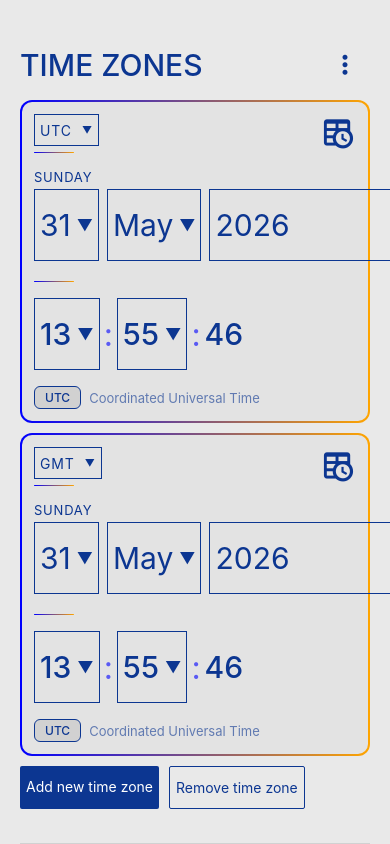
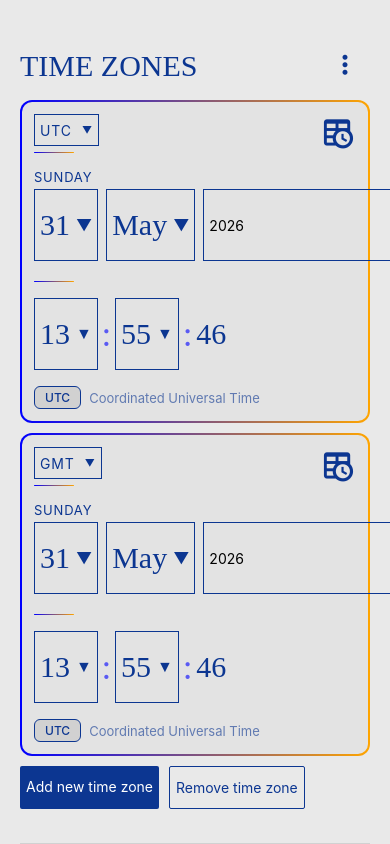
Before and after one commit to christopherdgibson/tzcomp, a React Native app: screen / in a window 390 px wide. Built offline with nearby package versions, Linux system fonts and the light colour scheme.

Commit message:
Incorporate Avenir font #tzcomp

```diff
--- a/App.tsx
+++ b/App.tsx
@@ -1,5 +1,6 @@
 import { StatusBar } from 'expo-status-bar';
 import { StyleSheet, View } from 'react-native';
+import { useFonts } from 'expo-font';
 // import { SafeAreaView } from 'react-native-safe-area-context';
 import {ThemeProvider} from '@/contexts/theme-context';
 import {SettingsProvider} from '@/contexts/settings-context';
@@ -8,10 +9,16 @@ import timeZoneData from "@/constants/time-zone-names.json";
 const timeZoneNames = timeZoneData.timeZoneNames;
 
 export default function App() {
+    const [fontsLoaded] = useFonts({
+    'AvenirLTStdLight': require('./assets/fonts/AvenirLTStdLight.otf'),
+    'AvenirLTStdBook': require('./assets/fonts/AvenirLTStdBook.otf'),
+    'AvenirLTStdHeavy': require('./assets/fonts/AvenirLTStdHeavy.otf'),
+  });
+
+  if (!fontsLoaded) return null; // or a splash / loading screen
   return (
-    <>
-    {/* <SafeAreaView>
-          </SafeAreaView> */}
+    // <SafeAreaView>
+    //       </SafeAreaView>
       <SettingsProvider>
         <ThemeProvider>
           <View style={styles.container}>
@@ -20,7 +27,6 @@ export default function App() {
           </View>
         </ThemeProvider>
       </SettingsProvider>
-</>
   );
 }
 
--- a/app.json
+++ b/app.json
@@ -20,7 +20,7 @@
         "foregroundImage": "./assets/adaptive-icon.png",
         "backgroundColor": "#ffffff"
       },
-      "package": "com.anonymous.timezoneapp"
+      "package": "com.christopherdgibson.tzcomp"
     },
     "web": {
       "favicon": "./assets/favicon.png"
--- a/components/dropdowns/NumberUpDown.tsx
+++ b/components/dropdowns/NumberUpDown.tsx
@@ -2,24 +2,19 @@ import { useEffect, useState } from "react";
 import { StyleProp, StyleSheet, Text, TextInput, TextStyle, TouchableOpacity, View } from 'react-native';
 import { useTheme } from '@/hooks/use-theme';
 
-import { Typography } from '@/constants/theme';
-
 import type {OnChange} from "@/constants/types";
 
-// import "./styles.css";
-
-
 interface NumberDropdownUpDownProps {
-  style: StyleProp<TextStyle> | undefined,
+  style?: StyleProp<TextStyle> | undefined,
+  fontStyle?: StyleProp<TextStyle> | undefined,
   display?: (input: number) => string | number;
   input: number | null | undefined;
   onChange: OnChange<number>;
 }
 
-export default function NumberUpDown({ style, input, display = n => n, onChange }: NumberDropdownUpDownProps): React.JSX.Element {
+export default function NumberUpDown({ style, fontStyle, input, display = n => n, onChange }: NumberDropdownUpDownProps): React.JSX.Element {
   const theme = useTheme();
   const styles = makeStyles(theme);
-  const [search, setSearch] = useState("");
   const [selectedNumber, setSelectedNumber] = useState<number>(input ?? 0);
   const [inputValue, setInputValue] = useState(display(selectedNumber).toString());
 
@@ -42,23 +37,10 @@ const handleInputChange = (text: string) => {
     }
   }, [input]);
 
-  // useEffect(() => {
-  //   const handleKey = (e: KeyboardEvent) => {
-  //       if (e.key.length === 1) {
-  //         setSearch(prev => prev + e.key);
-  //         setSelectedNumber(Number(selectedNumber.toString() + e.key));
-  //       }
-  //       // if (e.key === 'Backspace') setSearch(prev => prev.slice(0, -1));
-  //   };
-  //   window.addEventListener("keydown", handleKey);
-  //   return () => window.removeEventListener("keydown", handleKey);
-  // }, [selectedNumber]);
-
   return (
-    <View style={style}>
+    <View style={[style, styles.numberUpDown]}>
       <TextInput
-          // style={[styles.dropbtnText, { width: "2022".length * 25}]}
-          style={styles.dropbtnText}
+          style={[fontStyle]}
           value={inputValue}
           onChangeText={handleInputChange}
           keyboardType="numeric"
@@ -71,7 +53,7 @@ const handleInputChange = (text: string) => {
                   setSelectedNumber(selectedNumber + 1);
                 }}
               >
-          <Text style={styles.dropbtnArrow}>
+          <Text style={styles.upDownArrow}>
             {'▲'}
           </Text>
         </TouchableOpacity>
@@ -81,7 +63,7 @@ const handleInputChange = (text: string) => {
                   setSelectedNumber(selectedNumber - 1);
                 }}
               >
-          <Text style={styles.dropbtnArrow}>
+          <Text style={styles.upDownArrow}>
             {'▼'}
           </Text>
         </TouchableOpacity>
@@ -90,78 +72,22 @@ const handleInputChange = (text: string) => {
   );
 }
 
-
 const makeStyles = (theme: ReturnType<typeof useTheme>) =>
   StyleSheet.create({
-    // numberUpDown: {
-    //   position: 'relative',
-    //   flexDirection: 'row',
-    //   borderWidth: 1,
-    //   borderColor: theme.fontColor,
-    //   paddingLeft: 5,
-    //   alignItems: 'center',
-    //   fontSize: 4,
-    // },
-    dropbtn: {
-      paddingVertical: 0,
-      paddingHorizontal: 5,
-      borderWidth: 1,
-      borderColor: theme.fontColor,
-      height:10,
+    numberUpDown: {
+      flexDirection: 'row',
+      paddingLeft: 5,
+      alignContent: 'center',
+      alignItems: 'center',
     },
-    dropbtnText: {
-      color: theme.fontColor,
-      ...Typography.lg,
-      flex: 0,
-
-    },
-    dropbtnArrow: {
+    upDownArrow: {
       color: theme.fontColor,
       fontSize: 16,
-      paddingVertical: 0,
-    },
-    // :hover → use onPressIn/onPressOut to toggle a pressed style
-    dropbtnPressed: {
-      backgroundColor: theme.bgSelected,
-    },
-
-    // .dropdown-backdrop
-    dropdownBackdrop: {
-      position: 'absolute',  // inside a Modal this covers the screen
-      top: 0, left: 0, right: 0, bottom: 0,
-      // zIndex: 9,
-    },
-    dropdownContent: {
-      position: 'absolute',
-      top: '100%',        // appears just below the button
-      left: 0,
-      // zIndex: 10,
-      minWidth: 200,
-      maxHeight: 500,
-      backgroundColor: theme.bgCard,
-      shadowColor: '#000',
-      shadowOffset: { width: 0, height: 8 },
-      shadowOpacity: 0.2,
-      shadowRadius: 16,
-      elevation: 10,
-    },
-    // .dropdown-content li
-    dropdownItem: {
-      color: theme.text,
-      paddingVertical: 12,
-      paddingHorizontal: 16,
-    },
-    // :hover equivalent
-    dropdownItemPressed: {
-      backgroundColor: theme.bgSelected,
-    },
-    dropdownItemText: {
-
     },
     numberArrowContainer: {
       flexDirection: 'column',
       paddingHorizontal: 6,
-
+      justifyContent: 'center',
+      alignSelf: 'center',
     }
-
   });
--- a/constants/theme.ts
+++ b/constants/theme.ts
@@ -77,42 +77,42 @@ export const GradientPalette = {
     blue: {
       gradientLeft: "#1a56d6",
       gradientRight: "#e07b20",
-      name: "Default"
+      name: "Blue"
     },
     forest: {
       gradientLeft: "#1a6b3c",
       gradientRight: "#c4962a",
-      name: "Default"
+      name: "Forest"
     },
     plum: {
       gradientLeft: "#5b2d8e",
       gradientRight: "#c0392b",
-      name: "Default"
+      name: "Plum"
     },
     slate: {
       gradientLeft: "#2c4a6e",
       gradientRight: "#e05c3a",
-      name: "Default"
+      name: "Slate"
     },
     purpleYellow: {
       gradientLeft: "#8c00b7",
       gradientRight: "#fcff41",
-      name: "Default"
+      name: "PurpleYellow"
     },
     purpleGrey: {
       gradientLeft: "#6e0edc",
       gradientRight: "#b7b7b7",
-      name: "Default"
+      name: "PurpleGrey"
     },
     blueRed: {
       gradientLeft: "#000097",
       gradientRight: "#ff4747",
-      name: "Default"
+      name: "BlueRed"
     },
     blueLightBlue: {
       gradientLeft: "#000097",
       gradientRight: "#82c1f2",
-      name: "Default"
+      name: "BlueLightBlue"
     },
 } as const;
 
@@ -141,13 +141,35 @@ export function buildTheme(baseBg: string, fontSelected: string, accentPrimary:
   };
 }
 
-// theme.ts
+export const Fonts = {
+  light: 'AvenirLTStd-Light',
+  book: 'AvenirLTStd-Book',
+  heavy: 'AvenirLTStd-Heavy',
+} as const;
+
+export const FontFallback = Platform.select({
+  web: 'sans-serif',
+  default: 'normal',
+});
+
 export const Typography = {
-  sm:   { fontSize: 12 },
-  base: { fontSize: 14 },
-  md:   { fontSize: 16 },
-  lg:   { fontSize: 30 },
-  xl:   { fontSize: 38 },
+  sm:   { fontSize: 12, fontFamily: Fonts.light },
+  base: { fontSize: 14, fontFamily: Fonts.light },
+  md:   { fontSize: 16, fontFamily: Fonts.light },
+  lg:   { fontSize: 30, fontFamily: Fonts.light },
+  xl:   { fontSize: 38, fontFamily: Fonts.light },
+
+  smBook:   { fontSize: 12, fontFamily: Fonts.book },
+  baseBook: { fontSize: 14, fontFamily: Fonts.book },
+  mdBook:   { fontSize: 16, fontFamily: Fonts.book },
+  lgBook:   { fontSize: 30, fontFamily: Fonts.book },
+  xlBook:   { fontSize: 38, fontFamily: Fonts.book },
+
+  smHeavy:   { fontSize: 12, fontFamily: Fonts.heavy },
+  baseHeavy: { fontSize: 14, fontFamily: Fonts.heavy },
+  mdHeavy:   { fontSize: 16, fontFamily: Fonts.heavy },
+  lgHeavy:   { fontSize: 30, fontFamily: Fonts.heavy },
+  xlHeavy:   { fontSize: 38, fontFamily: Fonts.heavy },
 } as const;
 
 export const TextStyles = {
@@ -160,30 +182,30 @@ export type TypographyKey = keyof typeof Typography;
 
 export type ThemeColor = keyof typeof Colors.light & keyof typeof Colors.dark;
 
-export const Fonts = Platform.select({
-  ios: {
-    /** iOS `UIFontDescriptorSystemDesignDefault` */
-    sans: 'system-ui',
-    /** iOS `UIFontDescriptorSystemDesignSerif` */
-    serif: 'ui-serif',
-    /** iOS `UIFontDescriptorSystemDesignRounded` */
-    rounded: 'ui-rounded',
-    /** iOS `UIFontDescriptorSystemDesignMonospaced` */
-    mono: 'ui-monospace',
-  },
-  default: {
-    sans: 'normal',
-    serif: 'serif',
-    rounded: 'normal',
-    mono: 'monospace',
-  },
-  web: {
-    sans: 'var(--font-display)',
-    serif: 'var(--font-serif)',
-    rounded: 'var(--font-rounded)',
-    mono: 'var(--font-mono)',
-  },
-});
+// export const Fonts = Platform.select({
+//   ios: {
+//     /** iOS `UIFontDescriptorSystemDesignDefault` */
+//     sans: 'system-ui',
+//     /** iOS `UIFontDescriptorSystemDesignSerif` */
+//     serif: 'ui-serif',
+//     /** iOS `UIFontDescriptorSystemDesignRounded` */
+//     rounded: 'ui-rounded',
+//     /** iOS `UIFontDescriptorSystemDesignMonospaced` */
+//     mono: 'ui-monospace',
+//   },
+//   default: {
+//     sans: 'normal',
+//     serif: 'serif',
+//     rounded: 'normal',
+//     mono: 'monospace',
+//   },
+//   web: {
+//     sans: 'var(--font-display)',
+//     serif: 'var(--font-serif)',
+//     rounded: 'var(--font-rounded)',
+//     mono: 'var(--font-mono)',
+//   },
+// });
 
 export const Spacing = {
   half: 2,
```
Also changed, not shown: constants/tz-theme.ts (deleted, +0 -65 lines), assets/fonts/AvenirLTStd-Black.otf (added), assets/fonts/AvenirLTStd-Oblique.otf (added), 2 other files (tests, documents, lock files or other folders).
